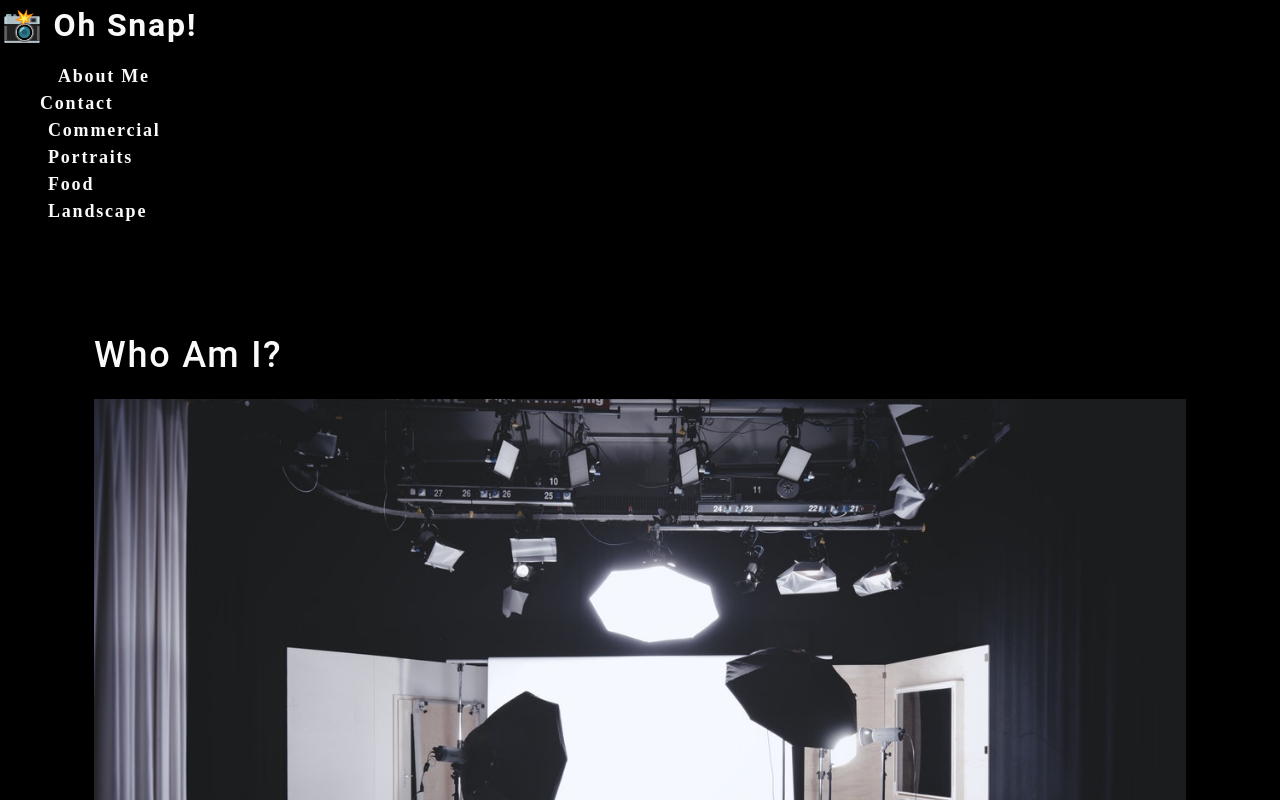
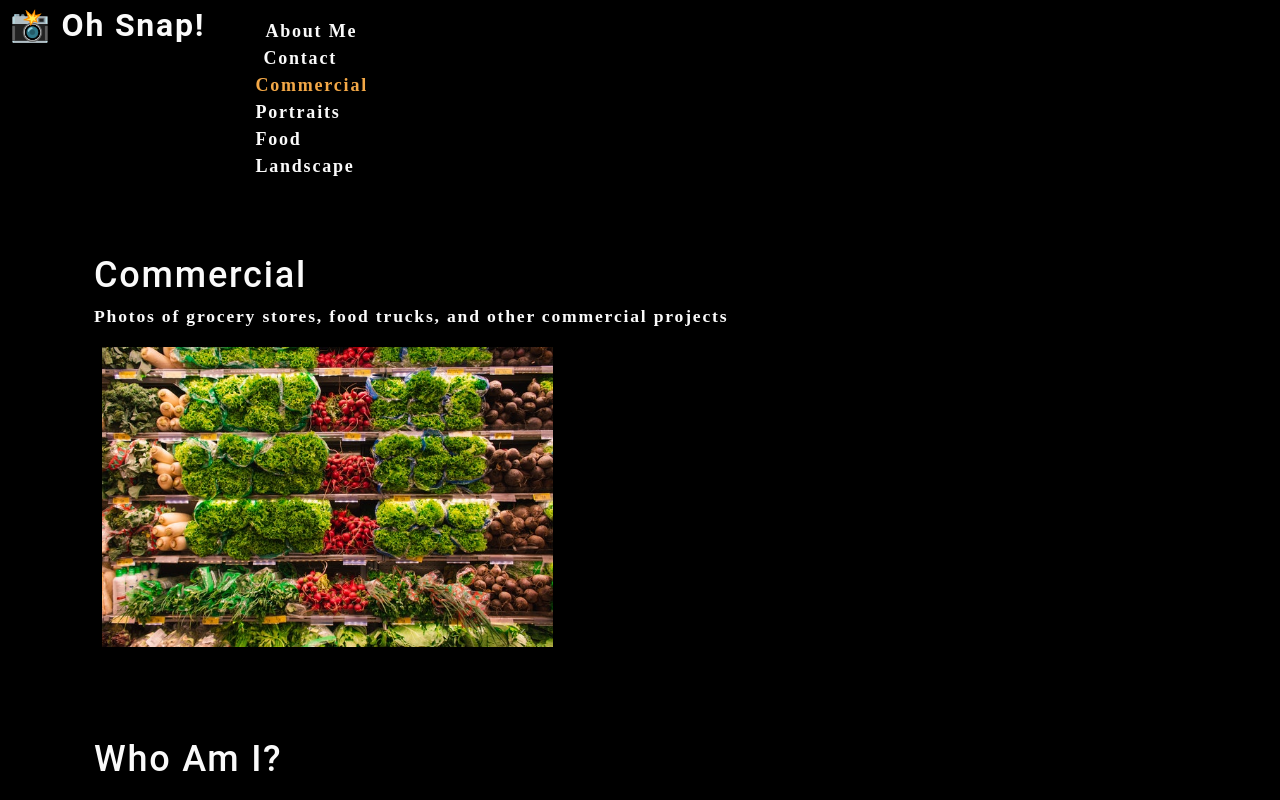
Before and after one commit to allibrodine/PhotoPort, a React (Create React App) app: page / in a window 1280 px wide. Shown: the top 800 px of the page. Built offline with nearby package versions, Linux system fonts and the light colour scheme.

Commit message:
add Gallery component, conditionally render pages

```diff
--- a/src/App.js
+++ b/src/App.js
@@ -1,13 +1,36 @@
-import React from 'react';
+import React, { useState } from 'react';
 import Nav from './components/Nav';
 import About from './components/About';
+import Gallery from './components/Gallery';
 
 function App() {
+  //categories array lifted to App componenet to be used as props
+  const [categories] = useState([
+    {
+      name: 'commercial',
+      description: "Photos of grocery stores, food trucks, and other commercial projects",
+    },
+    { name: "portraits", description: "Portraits of people in my life" },
+    { name: "food", description: "Delicious delicacies" },
+    {
+        name: "landscape",
+        description: "Fields, farmhouses, waterfalls, and the beauty of nature",
+    },
+  ]);
+
+  const [currentCategory, setCurrentCategory] = useState(categories[0]);
+
   return (
     <div>
-      <Nav></Nav>
+      <Nav categories={categories}
+           setCurrentCategory={setCurrentCategory}
+           currentCategory={currentCategory} >
+      </Nav>
       <main>
-        <About></About>
+        <div>
+          <Gallery></Gallery>
+          <About></About>
+        </div>
       </main>
     </div>
   );
--- /dev/null
+++ b/src/components/Gallery/index.js
@@ -0,0 +1,21 @@
+import React from 'react';
+import { capitalizeFirstLetter } from '../../utils/helpers';
+import photo from "../../assets/small/commercial/0.jpg";
+
+function Gallery(props) {
+    const currentCategory = {
+        name: "commercial",
+        description: "Photos of grocery stores, food trucks, and other commercial projects",
+    };
+    return(
+        <section>
+            <h1>{capitalizeFirstLetter(currentCategory.name)}</h1>
+            <p>{currentCategory.description}</p>
+            <div className="flex-row">
+                <img src={ photo } alt="Commercial Example" className="img-thumbnail mx-1" />
+            </div>
+        </section>
+    );
+}
+
+export default Gallery;
--- a/src/components/Nav/index.js
+++ b/src/components/Nav/index.js
@@ -1,27 +1,23 @@
-import React from 'react';
+import React, { useEffect } from 'react';
+import { capitalizeFirstLetter } from "../../utils/helpers";
 
-function Nav() {
-    const categories = [
-        {
-            name: "Commercial",
-            description: "Photos of grocery stores, food trucks, and other commercial projects",
-        },
-        { name: "Portraits", description: "Portraits of people in my life" },
-        { name: "Food", description: "Delicious delicacies" },
-        {
-            name: "Landscape",
-            description: "Fields, farmhouses, waterfalls, and the beauty of nature",
-        },
-    ];
+function Nav(props) {
+    const {
+        categories=[],
+        setCurrentCategory,
+        currentCategory,
+    } = props;
 
-    function categorySelected(name) {
-        console.log(`${name} clicked`)
-    }
+    //updates title tab based on category being viewed
+    useEffect(() => {
+        document.title = capitalizeFirstLetter(currentCategory.name);
+    }, [currentCategory]);
+
     return (
-        <header>
+        <header className="flex-row px-1">
             <h2>
                 <a data-testid="link" href="/">
-                    <span role="img" aria-label="camera"> 📸</span> Oh Snap!
+                    <span role="img" aria-label="camera">{" "} 📸</span>{" "} Oh Snap!
                 </a>
             </h2>
             <nav>
@@ -31,18 +27,17 @@
                             About Me
                         </a>
                     </li>
-                    <li>
+                    <li className="mx-2">
                         <span>
                             Contact
                         </span>
                     </li>
                         {categories.map((category) => (
-                            <li
-                                className="mx-1"
-                                key={category.name}
-                            >
-                                <span onClick={() => categorySelected(category.name)} >
-                                    {category.name}
+                            <li className={`mx-1 ${currentCategory.name === category.name && 'navActive'}`}
+                                key={category.name}>
+
+                                <span onClick={() => { setCurrentCategory(category)}}>
+                                    {capitalizeFirstLetter(category.name)}
                                 </span>
                             </li>
                         ))}
```
